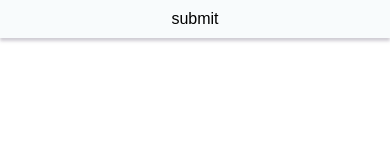
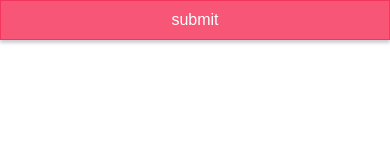
Before and after one commit to VivekAlhat/Fusion, a website: page index.html in a window 390 px wide. Drawn offline with nearby package versions, Linux system fonts and the light colour scheme.

Commit message:
Minor Media Query Fix

```diff
--- a/index.html
+++ b/index.html
@@ -8,6 +8,6 @@
     <title>Fusion | A lightweight CSS library</title>
   </head>
   <body>
-    <button class="btn-secondary">submit</button>
+    <button class="btn-outline-danger">submit</button>
   </body>
 </html>
--- a/scss/typography/_typography.scss
+++ b/scss/typography/_typography.scss
@@ -54,10 +54,8 @@ h6 {
   padding: 2em 1em;
   background: #f5f7f9;
   border-radius: 5px;
-}
 
-@media only screen and (max-width: 600px) {
-  .focus {
+  @media only screen and (max-width: 600px) {
     padding: 1em;
   }
 }
```
